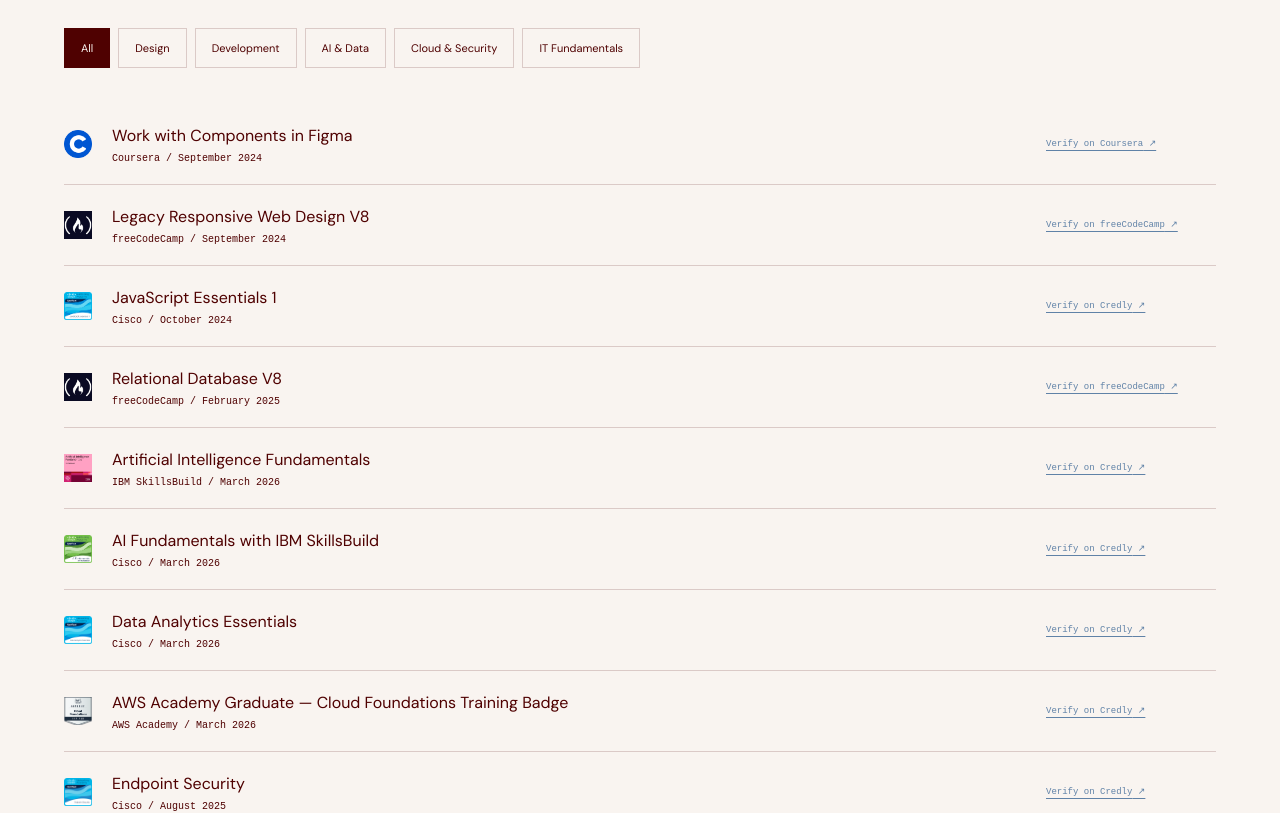
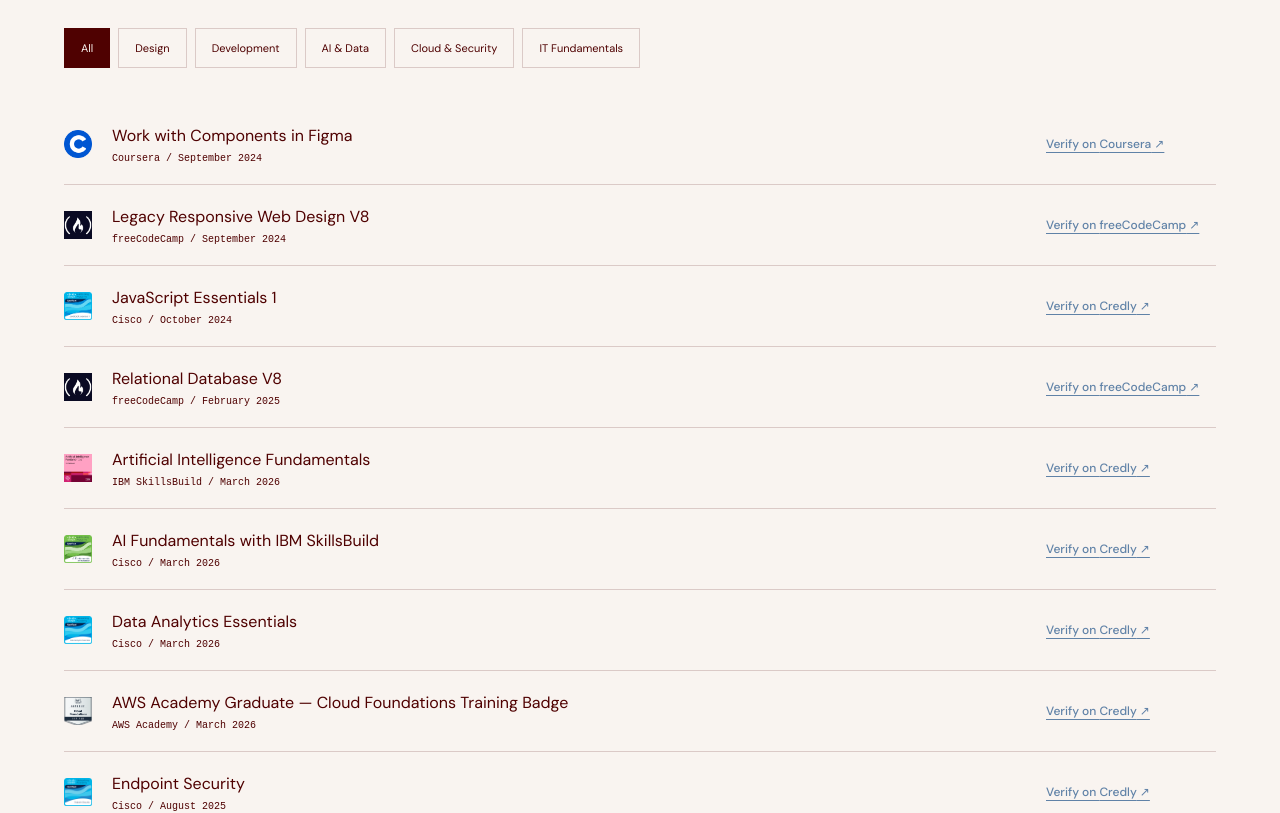
Before and after one commit to ninapascua/ninapascua-portfolio, a React (Vite) app: page / in a window 1280 px wide. Shown: the part 5400-6213 px from the top of the page. Built offline with nearby package versions, Linux system fonts and the light colour scheme; no server answers; a web font is replaced by a local one.

Commit message:
Update Site source

```diff
--- a/src/styles.css
+++ b/src/styles.css
@@ -127,3 +127,5 @@
 
 .certificate>span:first-child{height:28px;overflow:hidden}.certificate-badge{flex-shrink:0}
 @media(max-width:650px){.certificate>span:first-child{height:14px}}
+
+.certificate .credential-link{font:500 12px/1.5 'DM Sans',sans-serif;letter-spacing:0}
```
